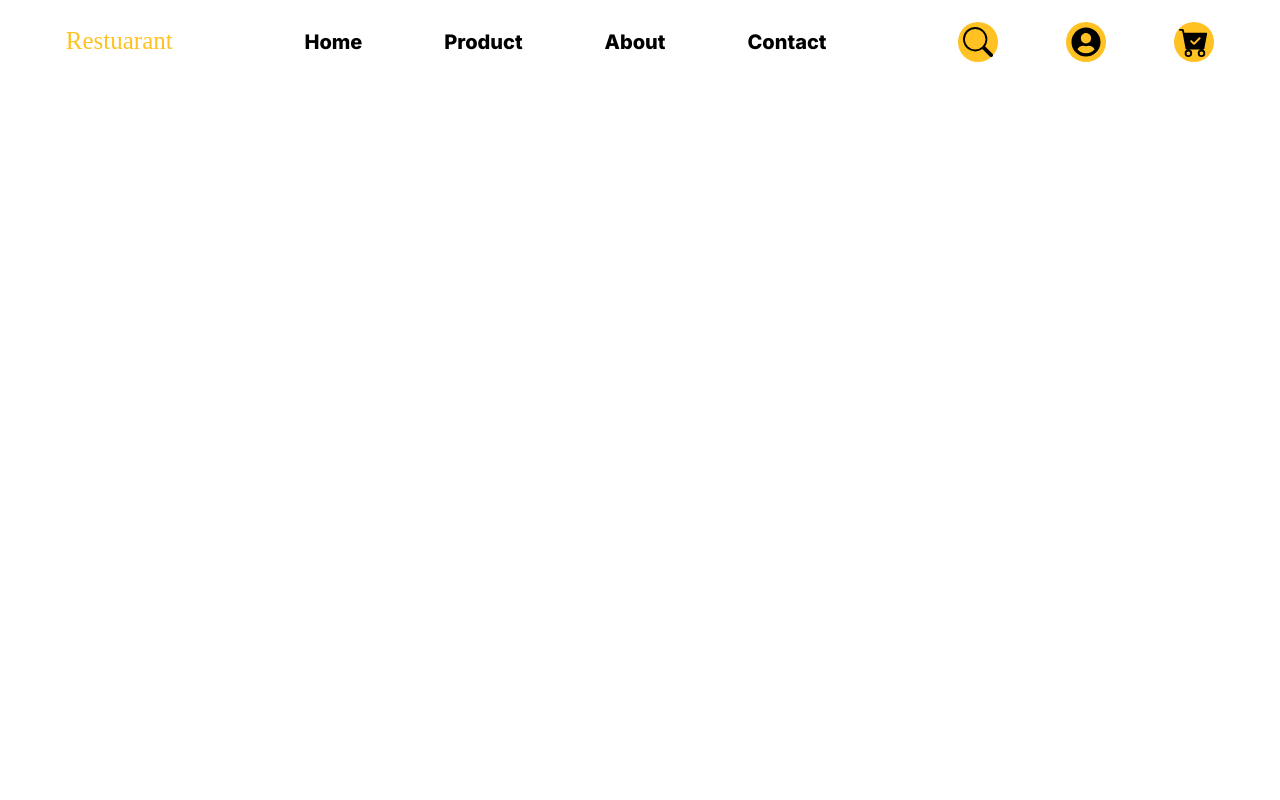
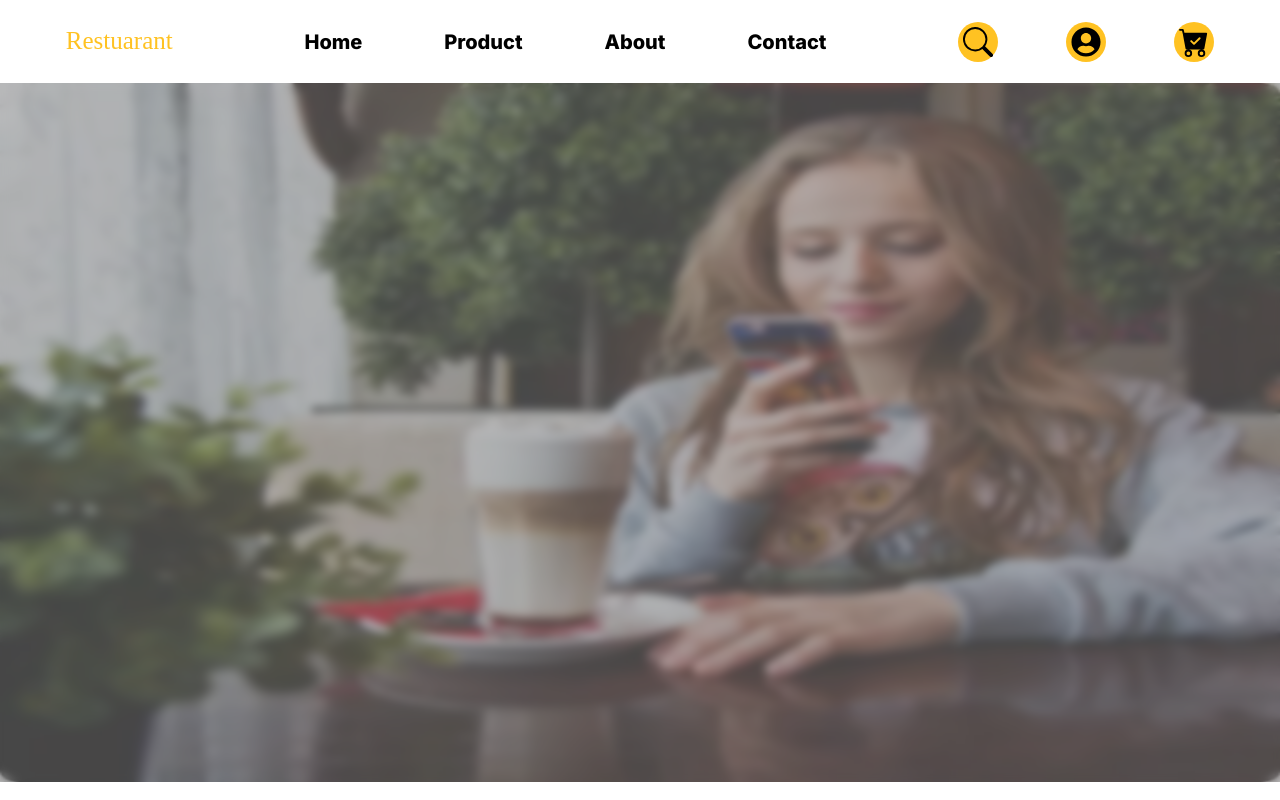
Before and after one commit to DannyPreye/Restaurant, a Next.js app: page /about in a window 1280 px wide. Built offline with nearby package versions, Linux system fonts and the light colour scheme; a web font is replaced by a local one.

Commit message:
working on the about page

```diff
--- a/pages/about.jsx
+++ b/pages/about.jsx
@@ -1,10 +1,11 @@
 import React from "react";
 import Hero from "./components/Hero";
+import { bg } from "../public/Pics";
 
 const about = () => {
   return (
     <>
-      <Hero />
+      <Hero img="/assets/bg.png" />
     </>
   );
 };
--- a/pages/components/Hero.jsx
+++ b/pages/components/Hero.jsx
@@ -1,11 +1,19 @@
 import React from "react";
-import HomeHero from "./HomeHero";
+import Image from "next/image";
 
-function Hero() {
+function Hero({ img }) {
   return (
     <div
-      className={`w-screen lg:w-[699px]  grid place-items-center relative`}
-    ></div>
+      className={`w-screen lg:h-[699px]    grid place-items-center relative`}
+    >
+      <Image
+        src={img}
+        layout="fill"
+        alt="alr"
+        className="absolute top-0 left-0"
+      />
+      <div className="w-full h-full absolute top-0 left-0 bg-[rgba(128,128,128,0.55)] z-10 backdrop-blur-sm "></div>
+    </div>
   );
 }
 
--- a/public/Pics.js
+++ b/public/Pics.js
@@ -6,3 +6,4 @@ export { default as coffee } from "./assets/dashicons_coffee.png"
 export { default as pot } from "./assets/emojione_pot-of-food.png"
 export { default as face } from "./assets/emojione-monotone_face-savoring-food.png"
 export { default as ok } from "./assets/booking.png"
+export { default as bg } from "./assets/bg.png"
```
Also changed, not shown: public/assets/bg.png (added).
